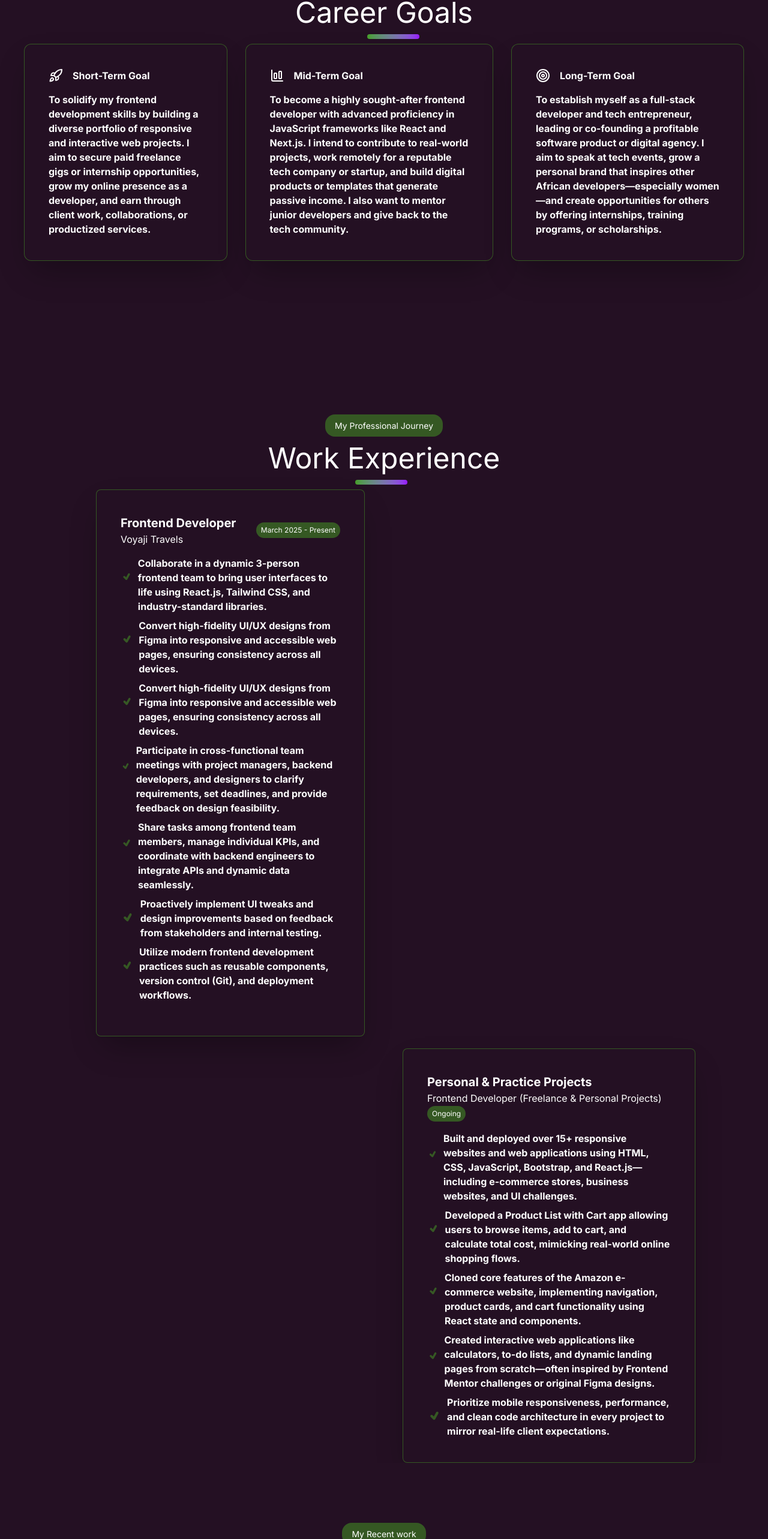
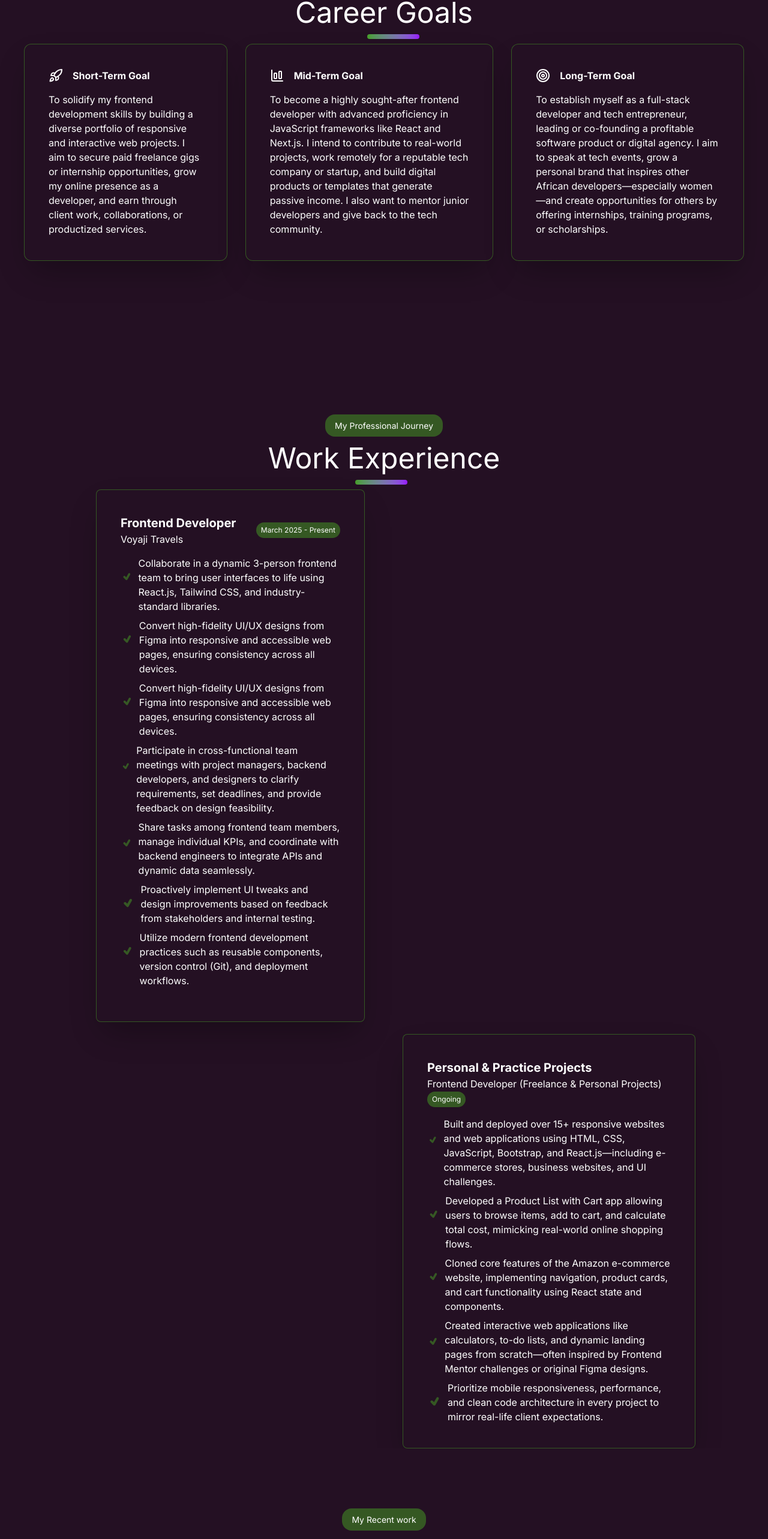
Before and after one commit to Janetngozi/work-portfolio, a React (Vite) app: page / in a window 1280 px wide. Shown: the part 1981-4547 px from the top of the page at 60% size. Built offline with nearby package versions, Linux system fonts and the light colour scheme.

Commit message:
I adjusted the text font for the experience and goal section

```diff
--- a/src/components/Experience.jsx
+++ b/src/components/Experience.jsx
@@ -27,7 +27,7 @@ const Experience = () => {
               </button>
             </div>
 
-            <ul className="list-none space-y-2">
+            <ul className="list-none space-y-2 font-normal">
               <li className="flex gap-2">
                 <TiTick className="text-[#47A025]/50 h-17 w-17" />
                 Collaborate in a dynamic 3-person frontend team to bring user
@@ -87,7 +87,7 @@ const Experience = () => {
               </button>
             </div>
 
-            <ul className="list-none space-y-2">
+            <ul className="list-none space-y-2 font-normal">
               <li className="flex gap-2">
                 <TiTick className="text-[#47A025]/50 h-19 w-19" />
                 Built and deployed over 15+ responsive websites and web
--- a/src/components/Goals.jsx
+++ b/src/components/Goals.jsx
@@ -21,7 +21,7 @@ const Goals = () => {
             </span>
             Short-Term Goal
           </div>
-          <p>
+          <p className="font-normal">
             To solidify my frontend development skills by building a diverse
             portfolio of responsive and interactive web projects. I aim to
             secure paid freelance gigs or internship opportunities, grow my
@@ -36,7 +36,7 @@ const Goals = () => {
             </span>
             Mid-Term Goal
           </div>
-          <p>
+          <p className="font-normal">
             To become a highly sought-after frontend developer with advanced
             proficiency in JavaScript frameworks like React and Next.js. I
             intend to contribute to real-world projects, work remotely for a
@@ -52,7 +52,7 @@ const Goals = () => {
             </span>
             Long-Term Goal
           </div>
-          <p>
+          <p className="font-normal">
             To establish myself as a full-stack developer and tech entrepreneur,
             leading or co-founding a profitable software product or digital
             agency. I aim to speak at tech events, grow a personal brand that
```
